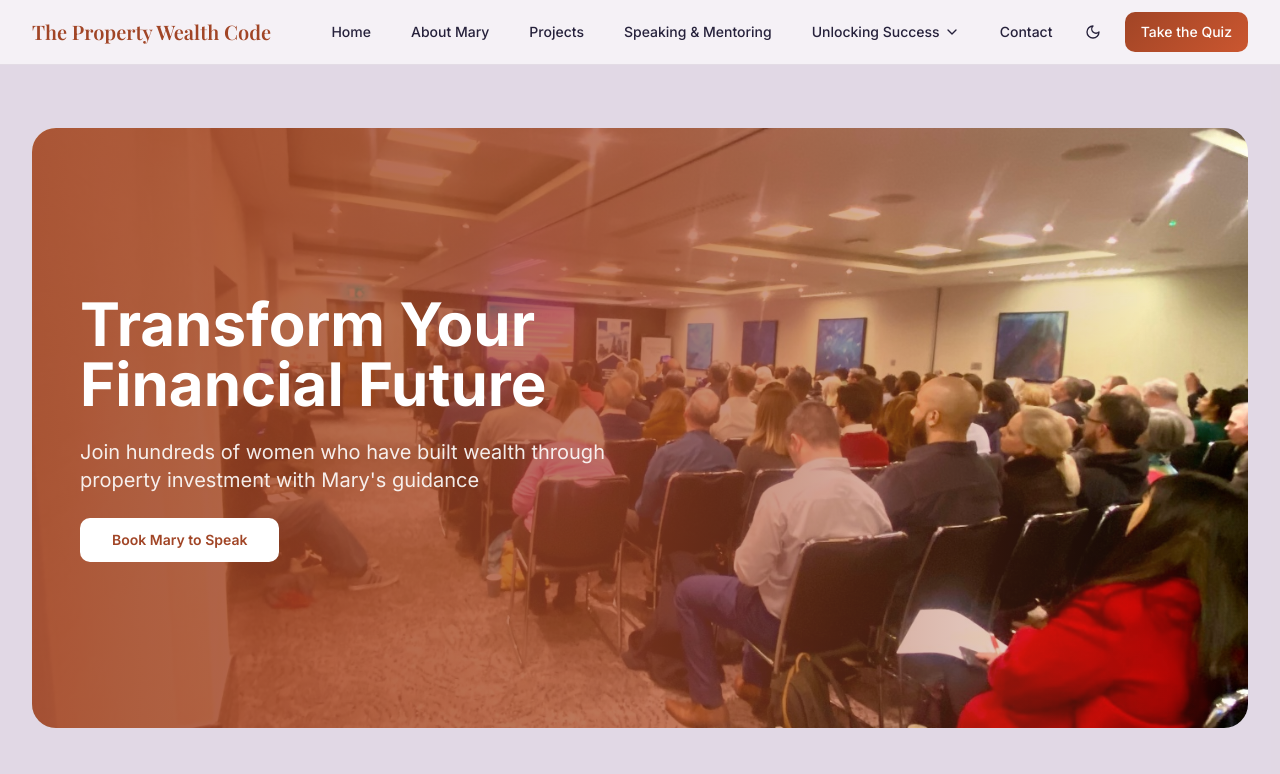
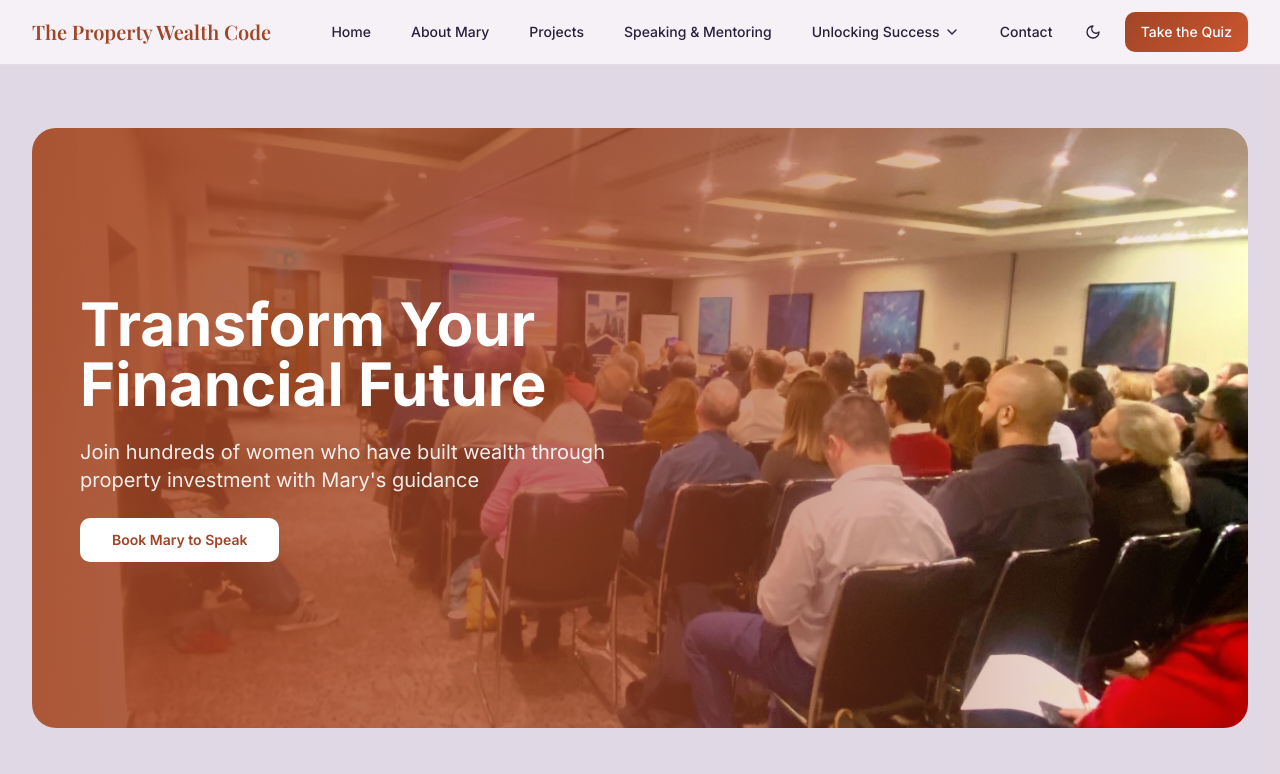
Before and after one commit to NanoKitten/property-wealth-code-13100, a React (Vite) app: page /speaking-mentoring in a window 1280 px wide. Shown: the top 774 px of the page. Built offline with nearby package versions, Linux system fonts and the light colour scheme.

Commit message:
Zoom in speaking image
Zoom in on the speaking event image to show more detail, updating the hero crop for the Transform Your Financial Future section to a closer, centered view.

```diff
--- a/src/pages/SpeakingMentoring.tsx
+++ b/src/pages/SpeakingMentoring.tsx
@@ -14,7 +14,7 @@ const SpeakingMentoring = () => {
         <div className="max-w-7xl mx-auto px-6 lg:px-8">
           <div className="space-y-12">
             <div className="relative overflow-hidden rounded-3xl h-[600px]">
-              <img src={speakingEvent} alt="Interactive workshops" className="w-full h-full object-cover object-center" />
+              <img src={speakingEvent} alt="Interactive workshops" className="w-full h-full object-cover object-center scale-125" />
               <div className="absolute inset-0 bg-gradient-to-r from-primary/90 via-primary/70 to-transparent flex items-center">
                 <div className="max-w-2xl p-12 text-primary-foreground space-y-6">
                   <h1 className="text-5xl md:text-6xl font-bold">Transform Your Financial Future</h1>
```
